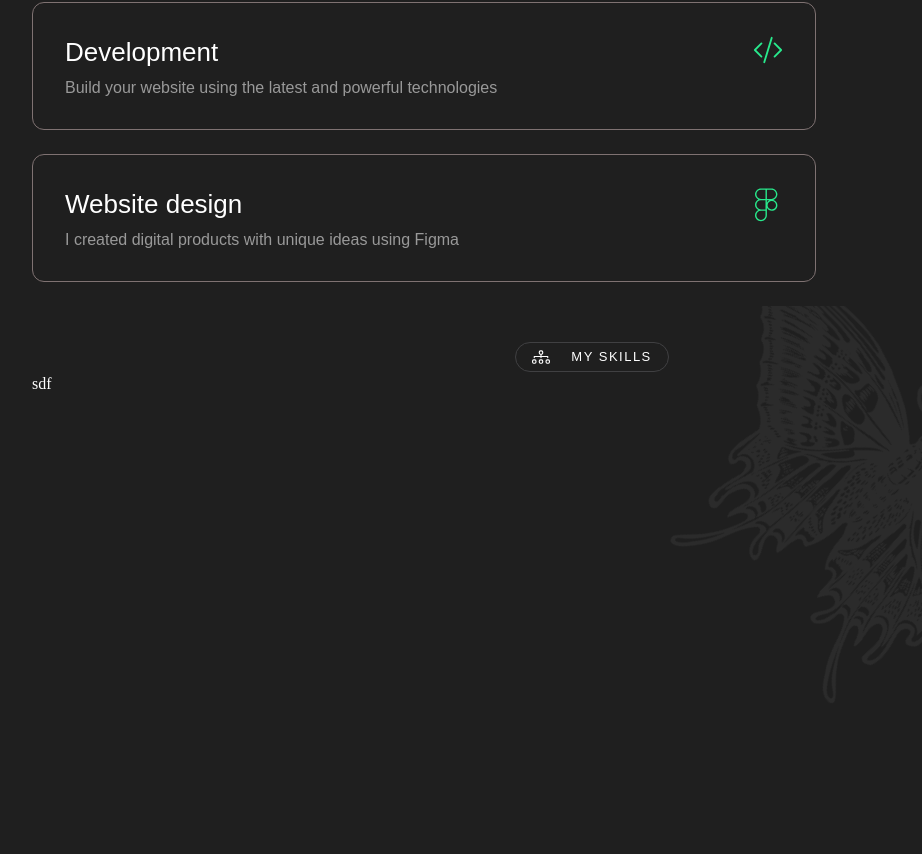
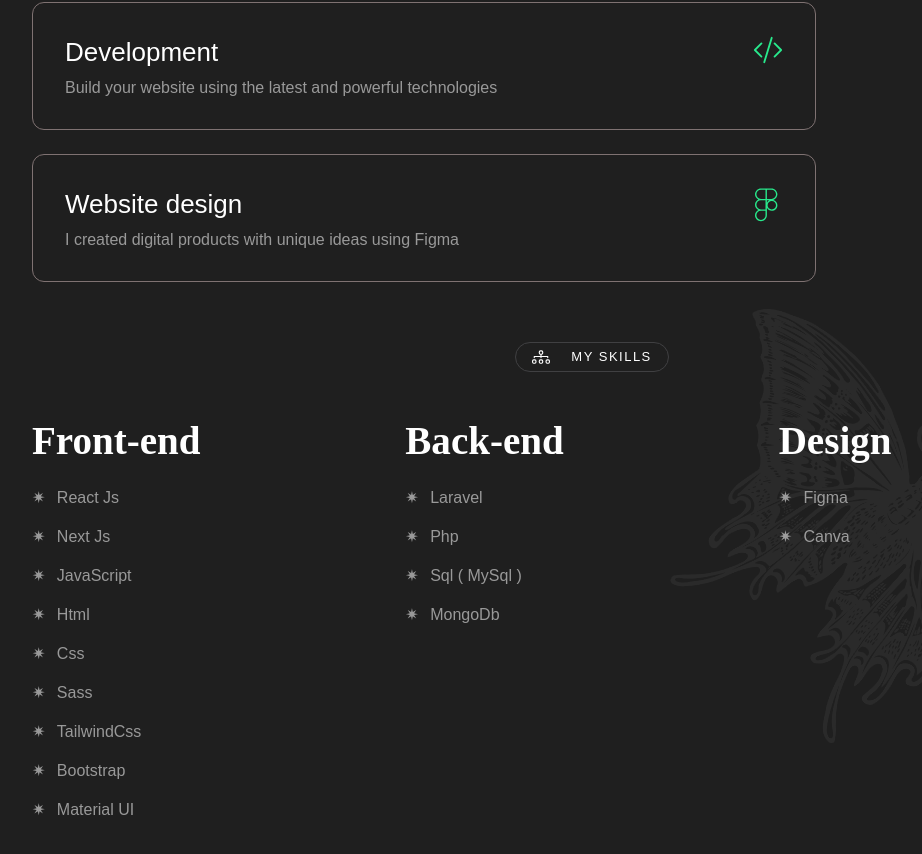
Before and after one commit to HamzaOutmassint24/Portfolio, a React (Create React App) app: page / in a window 1280 px wide. Shown: the part 1368-2222 px from the top of the page, without its empty margins (48-970 px from the left). Built offline with nearby package versions, Linux system fonts and the light colour scheme.

Commit message:
i finished the skills section to next section...

```diff
--- a/src/components/AboutMeSection.jsx
+++ b/src/components/AboutMeSection.jsx
@@ -26,7 +26,7 @@ export const AboutMeSection = () => {
             like Tailwind CSS and Bootstrap, as well as Sass, allowing me to craft visually appealing and responsive designs.
           </p>
           <a href="/pdf/cv_outmassint_hamza.pdf" target="_blank">
-          <button className="flex items-center justify-center hover:bg-main-color text-bg-color bg-[#4dffaf] font-semibold p-3 px-6 rounded-lg mt-3 transition duration-200 ease-linear">
+          <button className="flex items-center justify-center  text-bg-color bg-gradient-to-r from-main-color to-light-green hover:from-light-green hover:to-main-color font-semibold p-3 px-6 rounded-lg mt-3 transition duration-200 ease-linear">
             Download CV
             <ArrowRightShort size={30}/>
           </button></a>
--- a/src/components/Navbar.jsx
+++ b/src/components/Navbar.jsx
@@ -5,7 +5,7 @@ export const Navbar = ({ activeSection, scrollToSection }) => {
   const [open, setOpen] = useState(false);
   return (
     <>
-      <nav className="hidden lg:flex fixed top-44 right-52 2xl:right-72 items-center exactly-1024:right-36">
+      <nav className="hidden lg:flex fixed top-44 right-52 2xl:right-72 items-center exactly-1024:right-36 z-50">
         <ul className="border-1 border-fourth-color rounded-full h-64 flex flex-col justify-between px-3 py-5">
           <li className="group flex relative">
             <button onClick={() => scrollToSection("home")}>
--- a/src/components/SkillsSection.jsx
+++ b/src/components/SkillsSection.jsx
@@ -10,10 +10,39 @@ export const SkillsSection = () => {
               MY SKILLS
           </div>
       </div>
-      <div className="relative">
-        <img src={butterfly} alt="butterfly img" width={500} className="opacity-5 rotate-45 absolute lg:right-11 md:-right-14 sm:-right-16"/>
-        <div className="">
-          <h1>sdf</h1>
+      <div className="relative mt-10">
+        <img src={butterfly} alt="butterfly img" width={500} className="opacity-5 rotate-45 absolute lg:right-11 md:-right-14 sm:-right-16 z-0"/>
+        <div className="grid grid-cols-1  lg:grid-cols-3">
+          <div>
+          <h1 className="text-4xl font-bold mb-4">Front-end</h1>
+          <ul className="font-second-font text-fifth-color front-end">
+            <li>✷ <span>React Js</span></li>
+            <li>✷ <span>Next Js</span> </li>
+            <li>✷ <span>JavaScript</span> </li>
+            <li>✷ <span>Html</span> </li>
+            <li>✷ <span>Css</span> </li>
+            <li>✷ <span>Sass</span> </li>
+            <li>✷ <span> TailwindCss</span> </li>
+            <li>✷ <span> Bootstrap</span> </li>
+            <li>✷ <span> Material UI</span>  </li>
+          </ul>
+          </div>
+          <div>
+          <h1 className="text-4xl font-bold mb-4">Back-end</h1>
+          <ul className="font-second-font text-fifth-color back-end">
+            <li>✷  <span>Laravel</span> </li>
+            <li>✷  <span>Php</span> </li>
+            <li>✷  <span>Sql ( MySql )</span> </li>
+            <li>✷  <span>MongoDb</span> </li>
+          </ul>
+          </div>
+          <div>
+          <h1 className="text-4xl font-bold mb-4">Design</h1>
+          <ul className="font-second-font text-fifth-color design">
+          <li>✷  <span>Figma</span> </li>
+          <li>✷  <span>Canva</span> </li>
+          </ul>
+          </div>
         </div>
       </div>
     </section>
--- a/src/index.css
+++ b/src/index.css
@@ -52,3 +52,10 @@ body {
 .circle-animation {
     animation: rotate 9s infinite linear; /* Adjust animation duration and easing as needed */
 }
+
+.front-end li , .back-end li , .design li{
+    margin-bottom: 15px;
+}
+.front-end li  span, .back-end li  span, .design li span{
+    margin-left: 7px;
+}
--- a/tailwind.config.js
+++ b/tailwind.config.js
@@ -53,6 +53,10 @@ module.exports = {
       right: {
         "14.4rem": "14.4rem",
       },
+      colors: {
+        'light-green': '#9ad6bb ',
+        'main-color':   '#28E98C'
+      },
     },
     screens: {
       sm: "359px",
```
